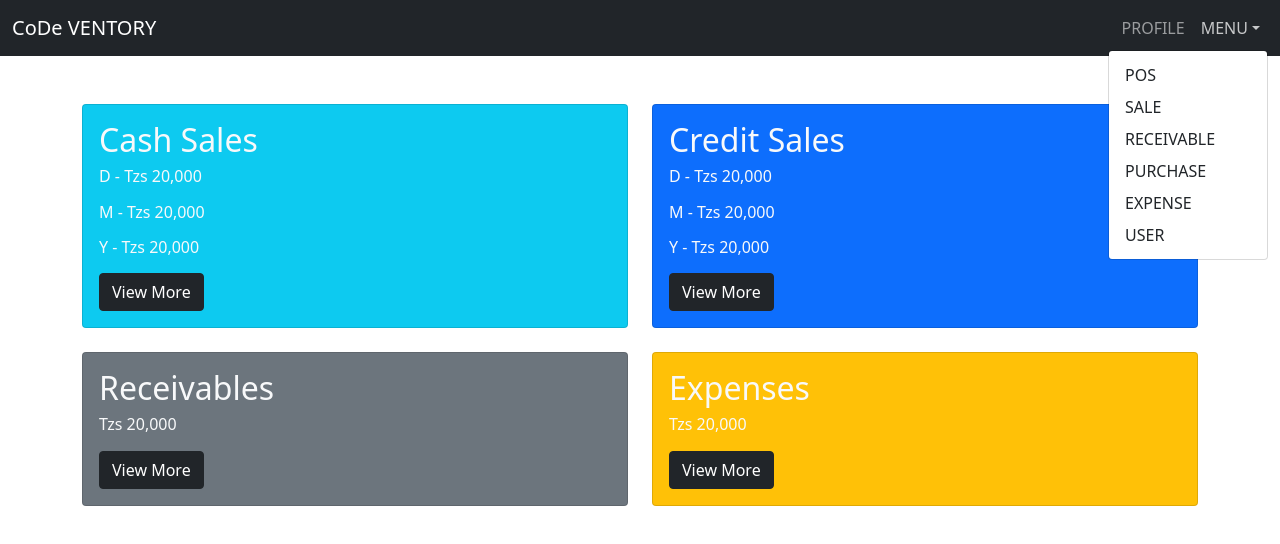
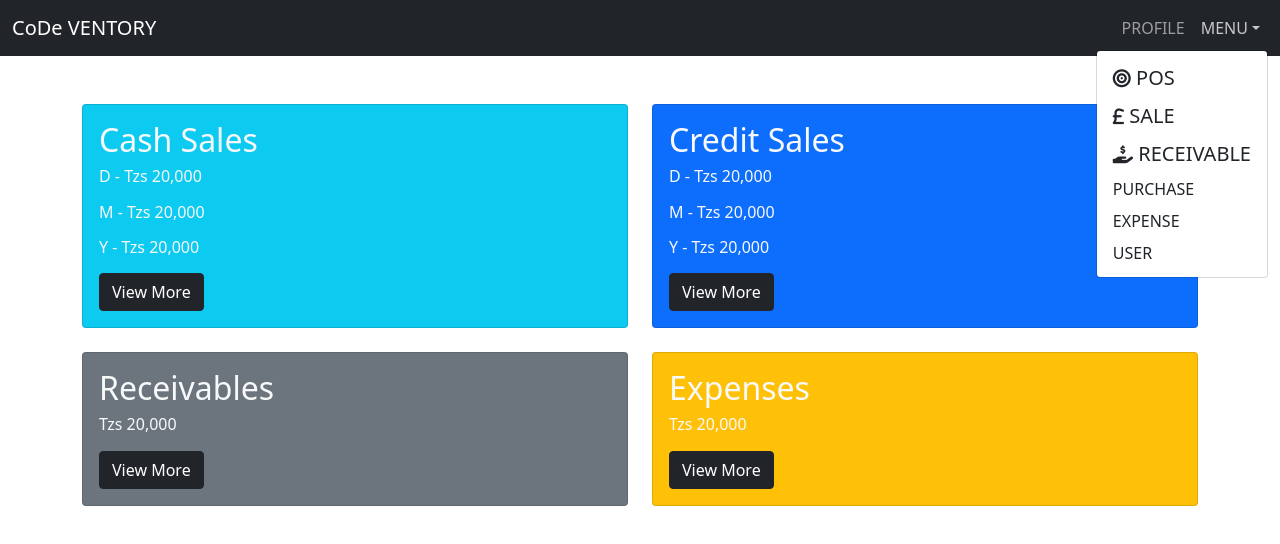
Before and after one commit to williammakassy/prj_01, a React (Create React App) app: page / in a window 1280 px wide. Both pictures are taken after a click on the link "MENU". Shown: the top 544 px of the page. Built offline with nearby package versions, Linux system fonts and the light colour scheme.

Commit message:
modified by williamcodes

```diff
--- a/public/index.html
+++ b/public/index.html
@@ -13,6 +13,7 @@
     <link rel="manifest" href="%PUBLIC_URL%/manifest.json" />
     <title>CoDe VENTORY</title>
     <link href="https://cdn.jsdelivr.net/npm/bootstrap@5.1.3/dist/css/bootstrap.min.css" rel="stylesheet">
+    <script src="https://kit.fontawesome.com/a076d05399.js" crossorigin="anonymous"></script>
   </head>
   <body>
     <noscript>You need to enable JavaScript to run this app.</noscript>
--- a/src/components/Mynav.js
+++ b/src/components/Mynav.js
@@ -27,9 +27,15 @@ const Mynav = () => {
                                 MENU
                             </a>
                             <div className="dropdown-menu dropdown-menu-end">
-                                <a href="/pos" className="dropdown-item">POS</a>
-                                <a href="/sale" className="dropdown-item">SALE</a>
-                                <a href="/receivable" className="dropdown-item">RECEIVABLE</a>
+                                <a href="/pos" className="dropdown-item" style={{fontSize: '20px'}}>
+                                  <i className='fas fa-bullseye' style={{fontSize: '18px'}}></i>&nbsp;POS
+                                </a>
+                                <a href="/sale" className="dropdown-item" style={{ fontSize: '20px' }}>
+                                <i className='fas fa-pound-sign' style={{fontSize: '18px'}}></i>
+                                  &nbsp;SALE</a>
+                                <a href="/receivable" className="dropdown-item" style={{fontSize: '20px'}}>
+                                  <i className='fas fa-hand-holding-usd' style={{fontSize: '18px'}}></i>&nbsp;RECEIVABLE
+                                </a>
                                 <a href="/purchase" className="dropdown-item">PURCHASE</a>
                                 <a href="/expense" className="dropdown-item">EXPENSE</a>
                                 <a href="/user" className="dropdown-item">USER</a>
```
